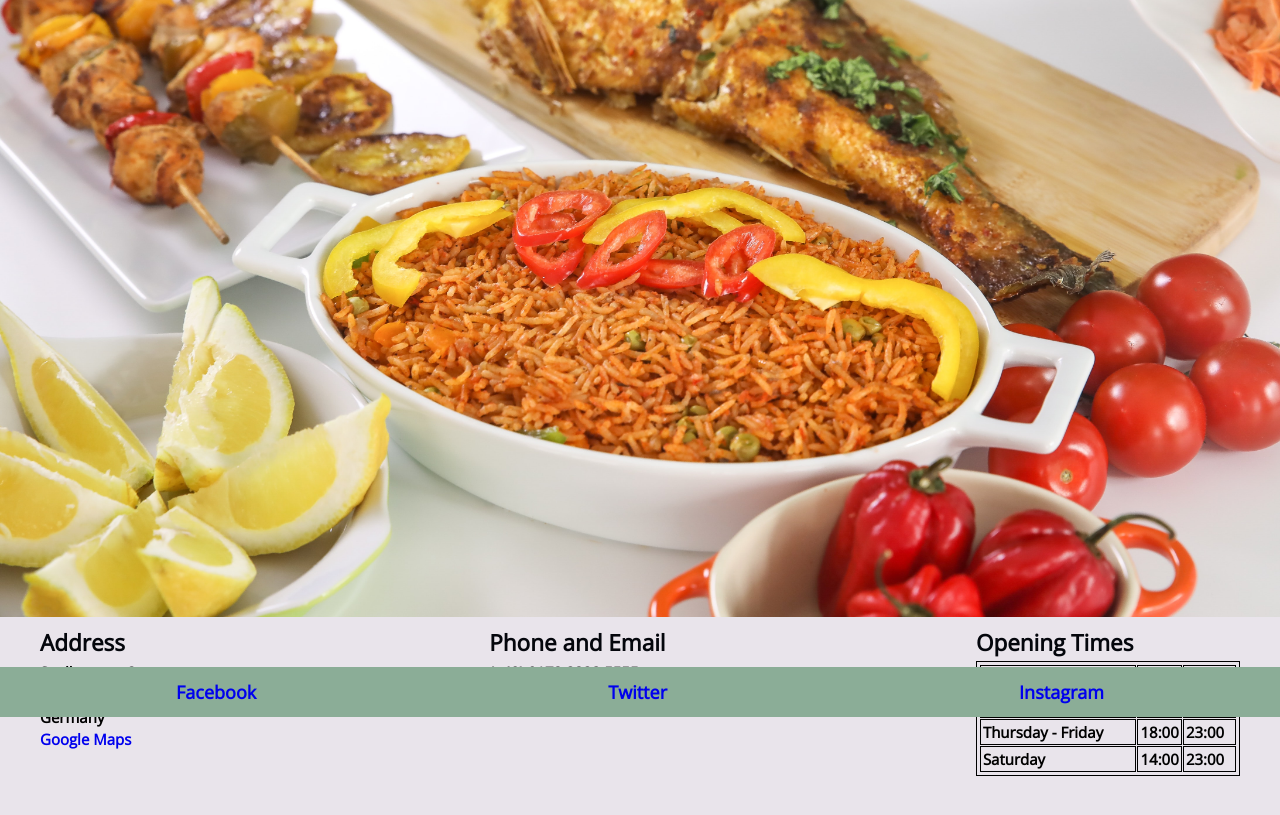
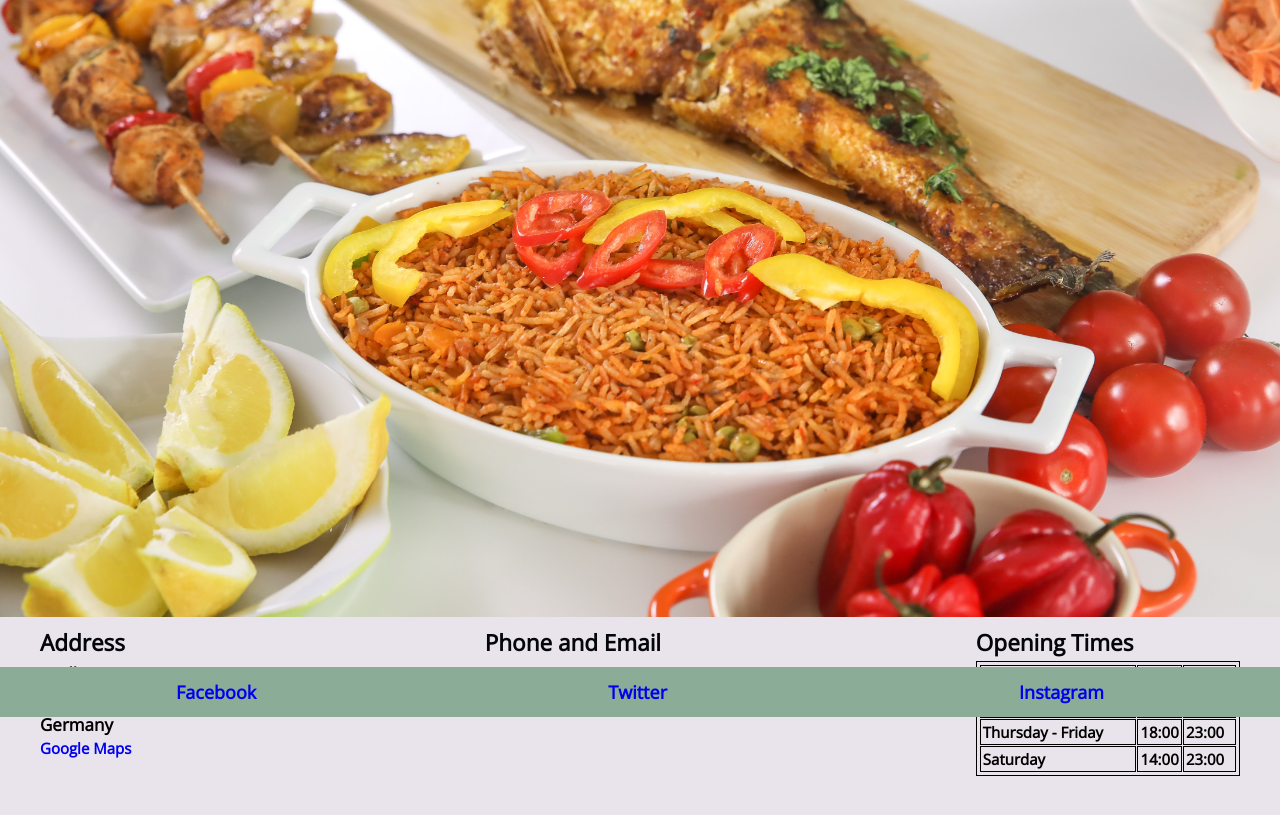
Before and after one commit to sategie/Taste-of-Naija, a plain HTML site: page index.html in a window 1280 px wide. Shown: the part 83-898 px from the top of the page. Drawn offline with nearby package versions, Linux system fonts and the light colour scheme.

Commit message:
Add font-size property to paragraph elements

```diff
--- a/assets/css/style.css
+++ b/assets/css/style.css
@@ -31,13 +31,14 @@ header {
 }
 
 
-h1,
-h2,
-h3 {
+h2, h3 {
     font-weight: bolder;
     color: #04060C;
 }
 
+p {
+  font-size: 1.7rem;
+}
 #main {
     float: left;
     margin: 3rem 0 0 3rem;
```
